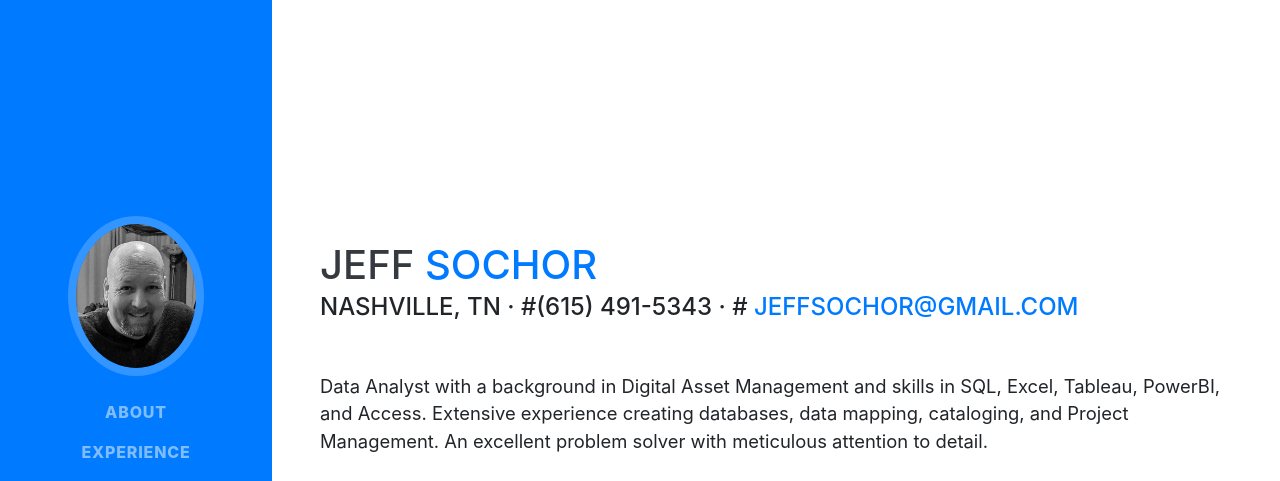
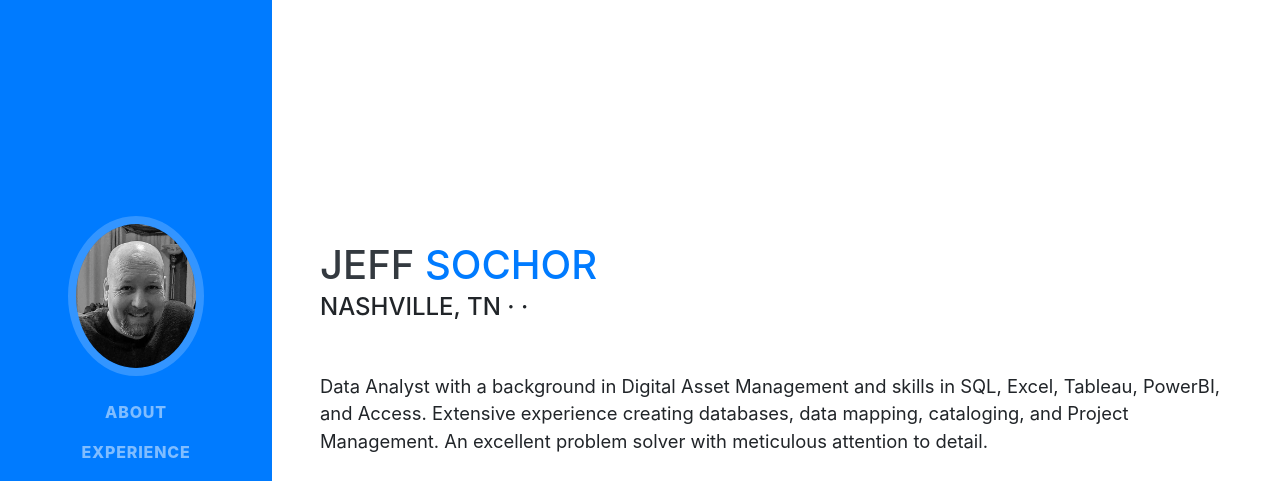
Before and after one commit to jeffsochor/jeffsochor.github.io, a website with bundled scripts: page index.html in a window 1280 px wide. Shown: the top 481 px of the page. Built offline with nearby package versions, Linux system fonts and the light colour scheme; a web font is replaced by a local one.

Commit message:
Update index.html

```diff
--- a/index.html
+++ b/index.html
@@ -63,8 +63,8 @@
         <h1 class="mb-0">Jeff
           <span class="text-primary">Sochor</span>
         </h1>
-        <div class="subheading mb-5">Nashville, TN · #(615) 491-5343 ·
-         # <a href="mailto:jeffsochor@gmail.com">jeffsochor@gmail.com</a>
+        <div class="subheading mb-5">Nashville, TN · <!--(615) 491-5343--> ·
+          <!--<a href="mailto:jeffsochor@gmail.com">jeffsochor@gmail.com</a>-->
         </div>
         <p class="lead mb-5">Data Analyst with a background in Digital Asset Management and skills in
           SQL, Excel, Tableau, PowerBI, and Access. Extensive experience creating databases,
```
